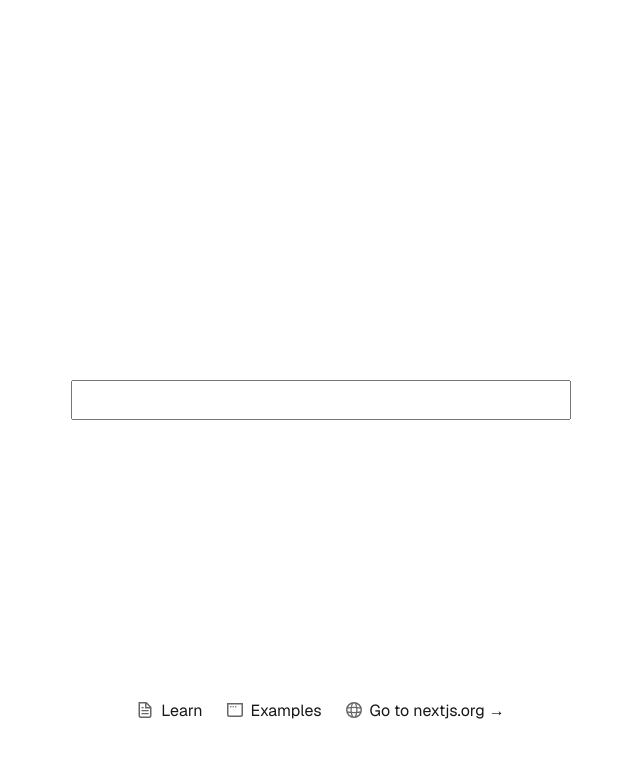
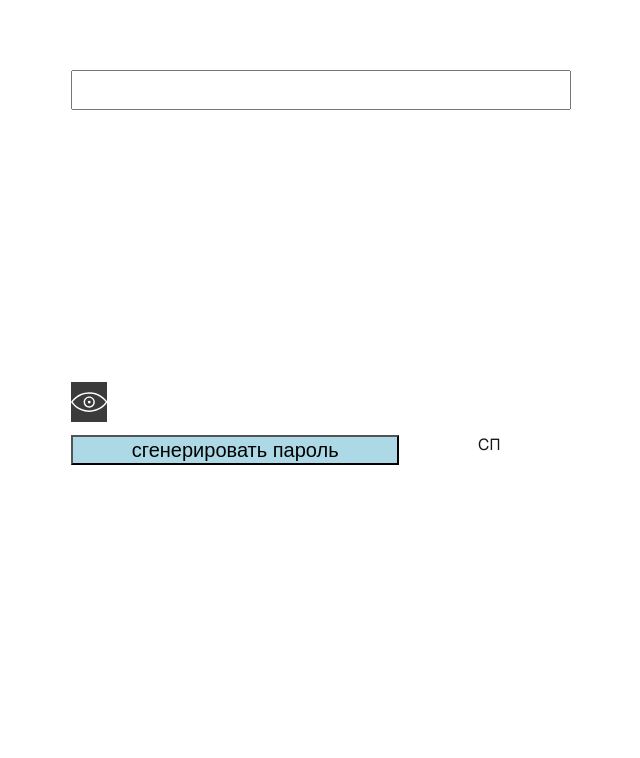
Before and after one commit to RuslanZaytsev/Andorra, a Next.js app in the folder andorra/: page / in a window 1280 px wide. Shown: the top 758 px of the page, without its empty margins (319-959 px from the left). Built offline with nearby package versions, Linux system fonts and the light colour scheme.

Commit message:
создал инпут, добавил миксины, добавил поле СП(сложность пароля) автивное по пропу

```diff
--- a/andorra/src/app/page.tsx
+++ b/andorra/src/app/page.tsx
@@ -1,57 +1,16 @@
-import Image from "next/image";
+import { CustomInput } from "@/shared/components/CustomInput/CustomInput";
+import { PasswordInput } from "@/shared/components/PasswordInput/PasswordInput";
 import styles from "./page.module.css";
-import { CustomInput } from "@/shared/components/CustomInput/CustomInput";
 
 export default function Home() {
   return (
     <div className={styles.page}>
       <main className={styles.main}>
-        <CustomInput type={"text"} />
+        <PasswordInput type="password" passDifficultylevel={true} />
       </main>
-      <footer className={styles.footer}>
-        <a
-          href="https://nextjs.org/learn?utm_source=create-next-app&utm_medium=appdir-template&utm_campaign=create-next-app"
-          target="_blank"
-          rel="noopener noreferrer"
-        >
-          <Image
-            aria-hidden
-            src="/file.svg"
-            alt="File icon"
-            width={16}
-            height={16}
-          />
-          Learn
-        </a>
-        <a
-          href="https://vercel.com/templates?framework=next.js&utm_source=create-next-app&utm_medium=appdir-template&utm_campaign=create-next-app"
-          target="_blank"
-          rel="noopener noreferrer"
-        >
-          <Image
-            aria-hidden
-            src="/window.svg"
-            alt="Window icon"
-            width={16}
-            height={16}
-          />
-          Examples
-        </a>
-        <a
-          href="https://nextjs.org?utm_source=create-next-app&utm_medium=appdir-template&utm_campaign=create-next-app"
-          target="_blank"
-          rel="noopener noreferrer"
-        >
-          <Image
-            aria-hidden
-            src="/globe.svg"
-            alt="Globe icon"
-            width={16}
-            height={16}
-          />
-          Go to nextjs.org →
-        </a>
-      </footer>
+      <section>
+        <CustomInput type="text" />
+      </section>
     </div>
   );
 }
--- /dev/null
+++ b/andorra/src/shared/Icons/EyeOpen.tsx
@@ -0,0 +1,33 @@
+interface IProps {
+  className: string;
+}
+
+export const EyeOpen = ({ className }: IProps) => {
+  return (
+    <svg
+      version="1.1"
+      xmlns="http://www.w3.org/2000/svg"
+      width="40px"
+      height="40px"
+      viewBox="0 0 495 495"
+      fill="white"
+      className={className}
+    >
+      <g>
+        <g>
+          <circle cx="248.625" cy="248.625" r="19.125" />
+          <path
+            d="M248.625,172.125c-42.075,0-76.5,34.425-76.5,76.5s34.425,76.5,76.5,76.5s76.5-34.425,76.5-76.5
+      S290.7,172.125,248.625,172.125z M248.625,306c-32.513,0-57.375-24.862-57.375-57.375s24.862-57.375,57.375-57.375
+      S306,216.112,306,248.625S281.138,306,248.625,306z"
+          />
+          <path
+            d="M248.625,114.75C76.5,114.75,0,248.625,0,248.625S76.5,382.5,248.625,382.5S497.25,248.625,497.25,248.625
+      S420.75,114.75,248.625,114.75z M248.625,363.375c-153,0-225.675-114.75-225.675-114.75s72.675-114.75,225.675-114.75
+      S474.3,248.625,474.3,248.625S401.625,363.375,248.625,363.375z"
+          />
+        </g>
+      </g>
+    </svg>
+  );
+};
--- a/andorra/src/shared/components/CustomInput/CustomInput.module.scss
+++ b/andorra/src/shared/components/CustomInput/CustomInput.module.scss
@@ -1,9 +1,7 @@
+@import "../../styles/mixins.scss";
+
 .wrapper {
-  width: 500px;
-  height: 40px;
-  border: none;
-  border-radius: 12px;
-  background-color: aqua;
+  @include inputWrapper;
 }
 
 .input {
--- /dev/null
+++ b/andorra/src/shared/components/PasswordInput/PasswordInput.module.scss
@@ -0,0 +1,52 @@
+@import "../../styles/mixins.scss";
+
+.mainWrapper {
+  @include inputWrapper;
+}
+
+.withoutTypePassword {
+  @include width100Height100;
+  font-size: 20px;
+  padding: 10px;
+}
+
+.inputWithIconFlexContainer {
+  @include columnFlexCenterWithoutAlign;
+}
+
+.button {
+  @include rowFlexCenter;
+  width: 100%;
+  gap: 8px;
+
+  p {
+    @include rowFlexCenter;
+    width: 50%;
+  }
+
+  button {
+    width: 100%;
+    height: 30px;
+    margin-top: 12px;
+    background-color: lightblue;
+    color: black;
+    font-size: 20px;
+    cursor: pointer;
+  }
+}
+
+.input {
+  @include rowFlexCenter;
+  gap: 8px;
+
+  .icon {
+    background-color: #3b3b3b;
+  }
+
+  .field {
+    @include width100Height100;
+    font-size: 20px;
+    padding: 10px;
+    border: none;
+  }
+}
--- /dev/null
+++ b/andorra/src/shared/components/PasswordInput/PasswordInput.tsx
@@ -0,0 +1,41 @@
+import { EyeOpen } from "@/shared/Icons/EyeOpen";
+import styles from "./PasswordInput.module.scss";
+
+interface IPasswordInputProps {
+  type: "text" | "password" | "number";
+  passDifficultylevel: boolean;
+}
+
+export const PasswordInput = ({
+  type,
+  passDifficultylevel,
+}: IPasswordInputProps) => {
+  const isTypePassword = type === "password";
+
+  return (
+    <div className={styles.mainWrapper}>
+      {!isTypePassword && (
+        <input type={type} className={styles.withoutTypePassword} />
+      )}
+
+      {isTypePassword && (
+        <>
+          <div className={styles.inputWithIconFlexContainer}>
+            <section className={styles.input}>
+              <EyeOpen className={styles.icon} />
+              <input type={type} className={styles.field} />
+            </section>
+          </div>
+          <section className={styles.button}>
+            <button type="button">сгенерировать пароль</button>
+            {passDifficultylevel && <p>{"СП"}</p>}
+          </section>
+        </>
+      )}
+    </div>
+  );
+};
+
+// для брата вадика - думал создать отдельный компонент инпут пассворд и отдать туда все что с 20
+// строки но не стал, подумал что не время разносить и рефачить, надо базу усваивать и дальше
+// уже все эти жонглирвания
--- /dev/null
+++ b/andorra/src/shared/styles/mixins.scss
@@ -0,0 +1,37 @@
+@mixin inputWrapper {
+  width: 500px;
+  height: 40px;
+  border: none;
+  cursor: pointer;
+}
+
+@mixin rowFlexCenter {
+  display: flex;
+  justify-content: center;
+  align-items: center;
+}
+
+@mixin columnFlexCenter {
+  display: flex;
+  flex-direction: column;
+  justify-content: center;
+  align-items: center;
+}
+
+@mixin columnFlexCenterWithoutAlign {
+  display: flex;
+  flex-direction: column;
+  justify-content: center;
+}
+
+@mixin columnFlexCenterWithAlign {
+  display: flex;
+  flex-direction: column;
+  justify-content: center;
+  align-items: center;
+}
+
+@mixin width100Height100 {
+  width: 100%;
+  height: 100%;
+}
```
Also changed, not shown: andorra/src/shared/Icons/EyeClose.tsx (added, +26 -0 lines), andorra/public/eyeClose.svg (added), andorra/public/eyeOpen.svg (added), andorra/src/shared/components/PasswordInput/task.txt (added).
